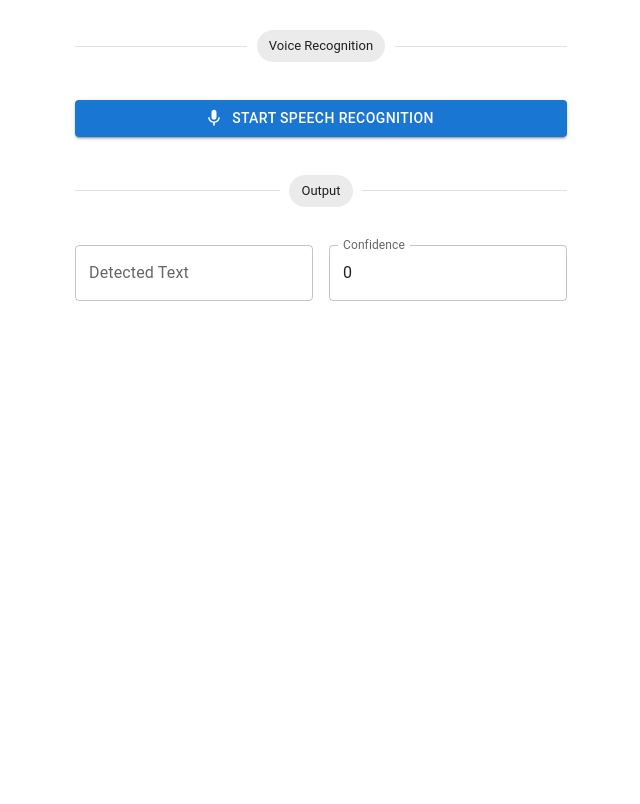
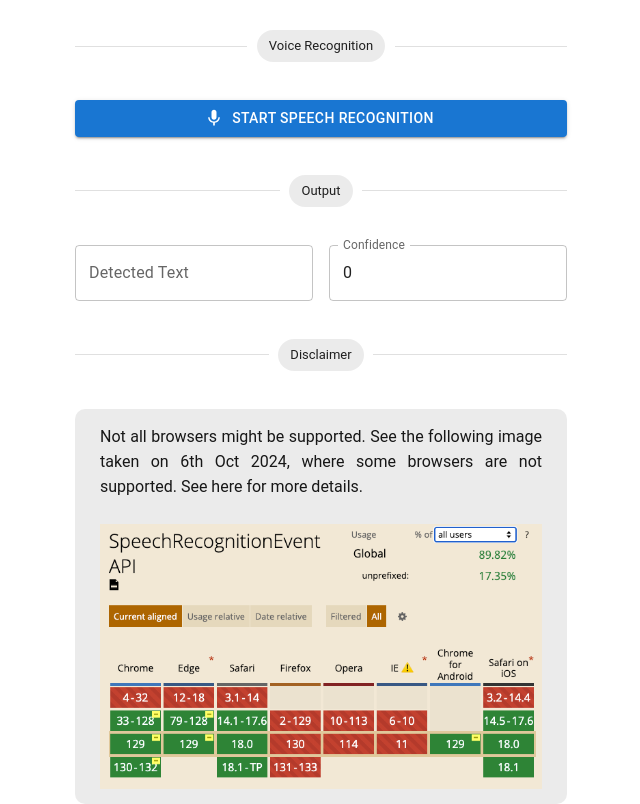
Before and after one commit to Weiyuan-Lane/web-speech-api, a Next.js app: page /detect-sound in a window 1280 px wide. Shown: the whole page, without its empty margins (319-959 px from the left). Built offline with nearby package versions, Linux system fonts and the light colour scheme.

Commit message:
[Feature] Added disclaimer for speech recognition

```diff
--- a/app/detect-sound/page.tsx
+++ b/app/detect-sound/page.tsx
@@ -2,6 +2,7 @@
 
 import { engageSpeechRecognition } from '../../components/dom-web-speech';
 import { useState } from 'react';
+import Image from 'next/image';
 import {
   Button,
   Grid2 as Grid,
@@ -13,6 +14,7 @@ import {
   TextField
 } from '@mui/material';
 import MicIcon from '@mui/icons-material/Mic';
+import supportedBrowserImage from './supported-browsers-06-10-2024.png';
 
 export default function DetectSound() {
   const [ongoingSpeechRecognition, setOngoingSpeechRecognition] = useState(false);
@@ -119,6 +121,28 @@ export default function DetectSound() {
                 </Grid>
               </Grid>
             }
+
+            <Grid size={12}>
+              <Divider
+                style={{ paddingTop: '30px', paddingBottom: '30px' }}>
+                <Chip label="Disclaimer" />
+              </Divider>
+            </Grid>
+
+            <Grid size={12} style={{ fontFamily: "'Roboto'", textAlign: 'justify', lineHeight: '25px' }}>
+              <div style={{ backgroundColor: 'rgba(0, 0, 0, 0.08)', padding: '15px 25px', borderRadius: '10px' }}>
+                <p>Not all browsers might be supported. See the following image taken on 6th Oct 2024, where some browsers are not supported. See <a href="https://caniuse.com/mdn-api_speechrecognitionevent" target="_blank">here</a> for more details.</p>
+                <br/>
+                <Image
+                  src={supportedBrowserImage.src}
+                  alt="Supported Browsers"
+                  width={0}
+                  height={0}
+                  sizes="100vw"
+                  style={{ width: '100%', height: 'auto' }}
+                />
+              </div>
+            </Grid>
           </Grid>
         </Box>
       </main>
--- a/next.config.mjs
+++ b/next.config.mjs
@@ -24,6 +24,9 @@ const nextConfig = {
   assetPrefix: webpackBasePath,
   output: 'export',
   distDir: 'dist',
+  images: {
+    unoptimized: true
+  },
 
   // webpack: function(config) {
   //   config.module.rules.push(
```
Also changed, not shown: app/detect-sound/supported-browsers-06-10-2024.png (added), 73 other files (tests, documents, lock files or other folders).
